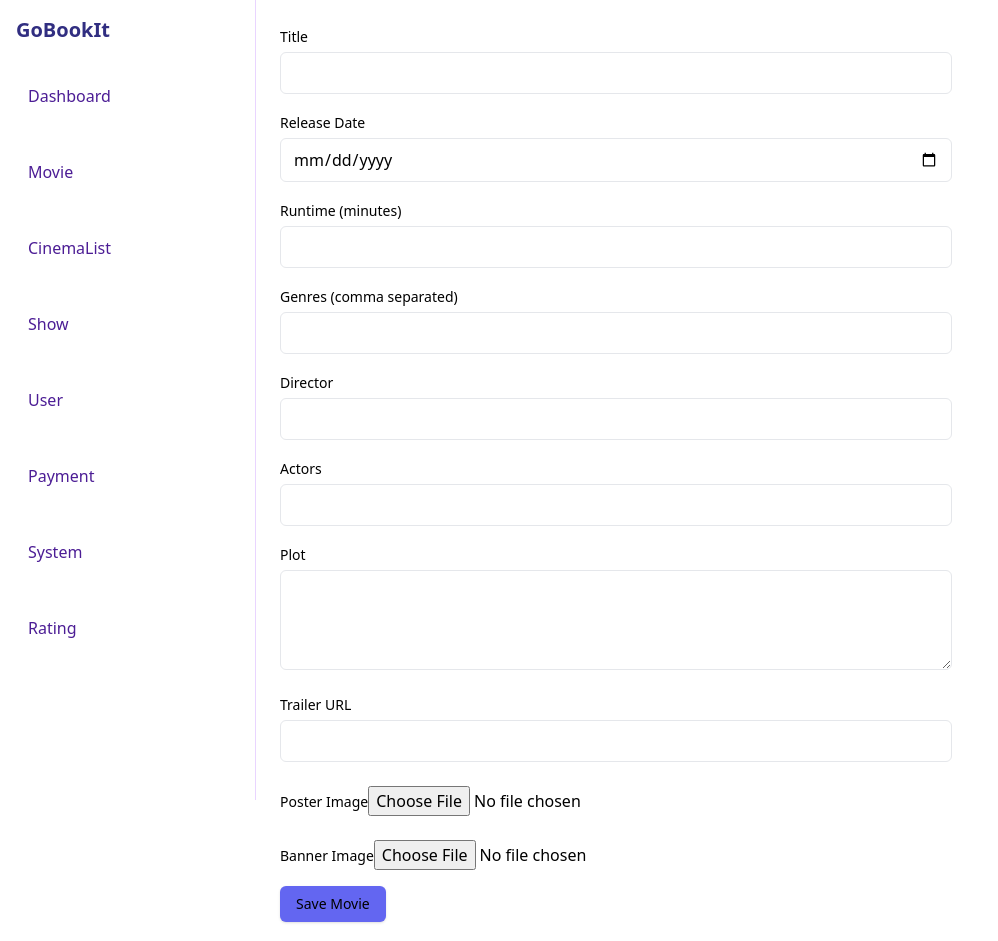
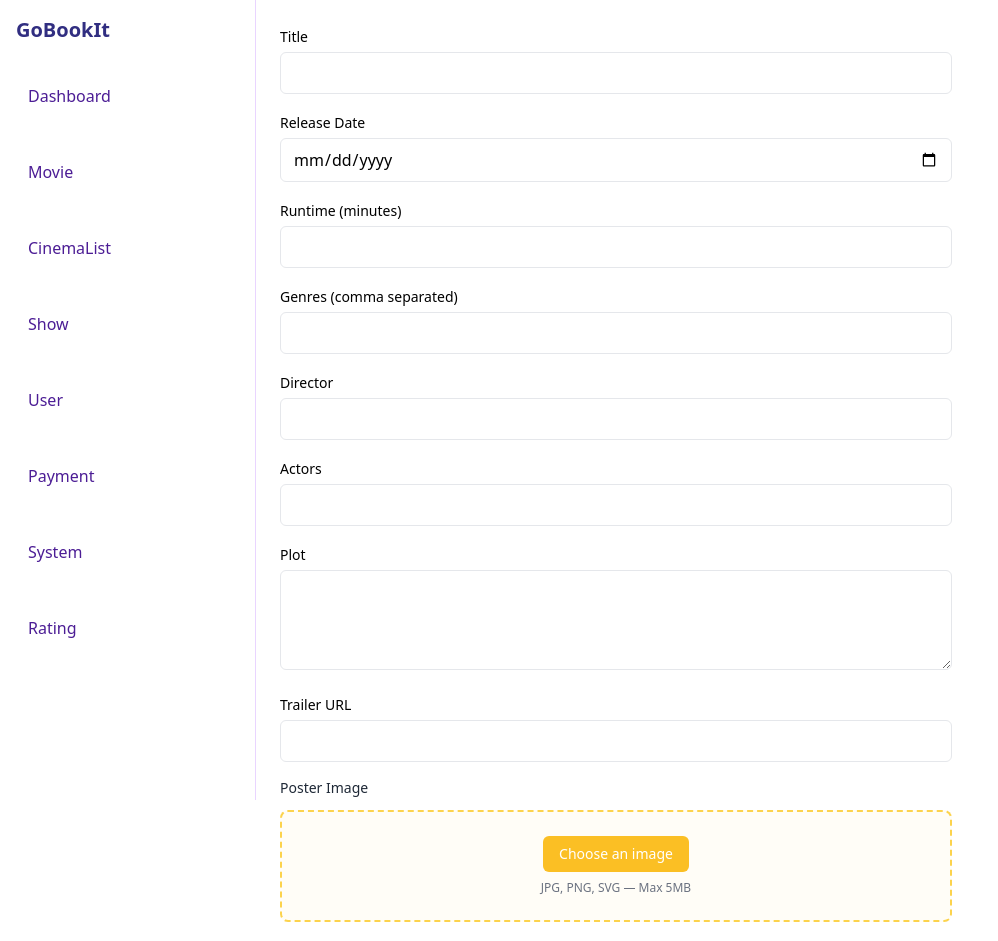
Before and after one commit to FutureForgeOrg/Ticket-Booking-System, a React (Vite) app in the folder admin-client/: page /CreateMovie in a window 1280 px wide. Shown: the top 941 px of the page, without its empty margins (0-998 px from the left). Built offline with nearby package versions, Linux system fonts and the light colour scheme; no server answers.

Commit message:
style : style movie file input layout

```diff
--- a/admin-client/src/components/common/FileInput.jsx
+++ b/admin-client/src/components/common/FileInput.jsx
@@ -1,3 +1,4 @@
+import { X } from "lucide-react";
 import { useState, useMemo, useEffect } from "react";
 
 function FileInput({ label, name, onChange, value }) {
@@ -6,8 +7,8 @@ function FileInput({ label, name, onChange, value }) {
 
   // create preview
   const preview = useMemo(() => {
-    if (file) return URL.createObjectURL(file);      // local preview
-    if (value) return value;                         // backend image
+    if (file) return URL.createObjectURL(file); // local preview
+    if (value) return value; // backend image
     return null;
   }, [file, value]);
 
@@ -26,31 +27,58 @@ function FileInput({ label, name, onChange, value }) {
     onChange(e); // still send to parent
   }
 
+  function onClear() {
+    setFile(null);
+  }
+
   const fileName = file?.name || (value ? value.split("/").pop() : "");
 
   return (
-    <div className="space-y-2">
-      <label className="text-sm font-medium">{label}</label>
-
+    <div className="space-y-3">
+      <div className="flex items-start w-full">
+        <label className="text-sm font-medium text-gray-800">{label}</label>
+      </div>
+      {!preview ? (
+        // Upload UI (shown BEFORE choosing a file)
+        <div className="flex flex-col items-center justify-center rounded-lg border-2 border-dashed border-amber-300 bg-amber-50/40 px-4 py-6 transition hover:border-amber-400 hover:bg-amber-50">
           <input
+            id={name}
             type="file"
             name={name}
             accept="image/*"
             onChange={handleFileChange}
+            className="hidden"
           />
 
-      {fileName && (
-        <p className="text-xs text-gray-500 truncate">
-          Selected: {fileName}
-        </p>
-      )}
+          <label
+            htmlFor={name}
+            className="cursor-pointer rounded-md bg-amber-400 px-4 py-2 text-sm font-medium text-white transition hover:bg-amber-500"
+          >
+            Choose an image
+          </label>
 
-      {preview && (
+          <p className="mt-2 text-xs text-gray-500">JPG, PNG, SVG — Max 5MB</p>
+        </div>
+      ) : (
+        // Preview UI (shown AFTER choosing a file)
+        <>
+          <div className="relative inline-block">
             <img
               src={preview}
-          alt="preview"
-          className="mt-2 h-32 w-32 object-cover rounded-md border"
+              alt="Preview"
+              className="h-36 w-36 rounded-lg border object-cover shadow-sm"
             />
+
+            <button
+              type="button"
+              onClick={onClear}
+              className="absolute top-1 right-1 rounded-md bg-red-400 text-xs font-medium text-white shadow hover:bg-red-500"
+            >
+              <X />
+            </button>
+          </div>
+          <div className="mt-2 text-sm text-gray-700">{fileName}</div>
+        </>
       )}
     </div>
   );
--- a/admin-client/src/pages/movies/EditMovie.jsx
+++ b/admin-client/src/pages/movies/EditMovie.jsx
@@ -27,7 +27,7 @@ function EditMovie() {
 
   return (
     <> <div className="p-6">
-      <MovieForm initialData={current} onSubmit={submit} />
+      <MovieForm key={current?._id} initialData={current} onSubmit={submit} />
     </div>
     </>
   )
```
Lines whose indentation alone changed are shown as unchanged.
